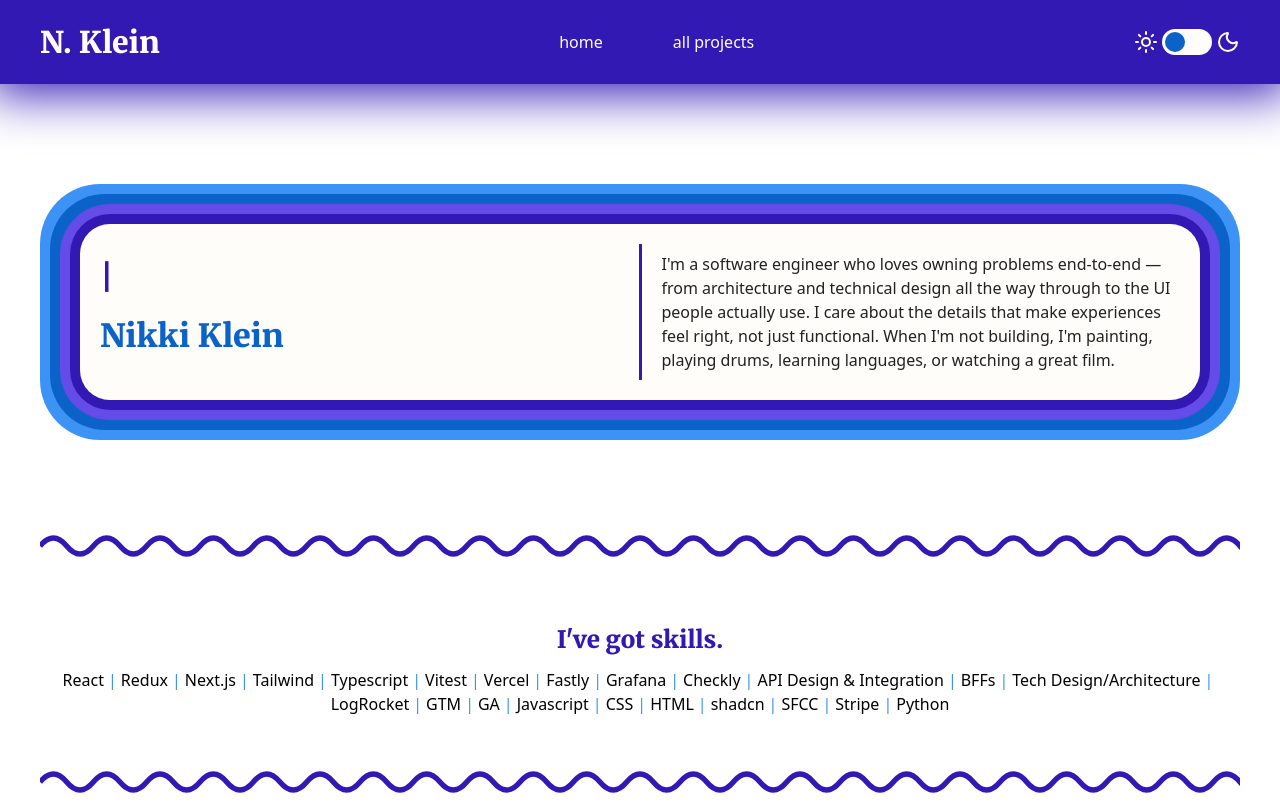
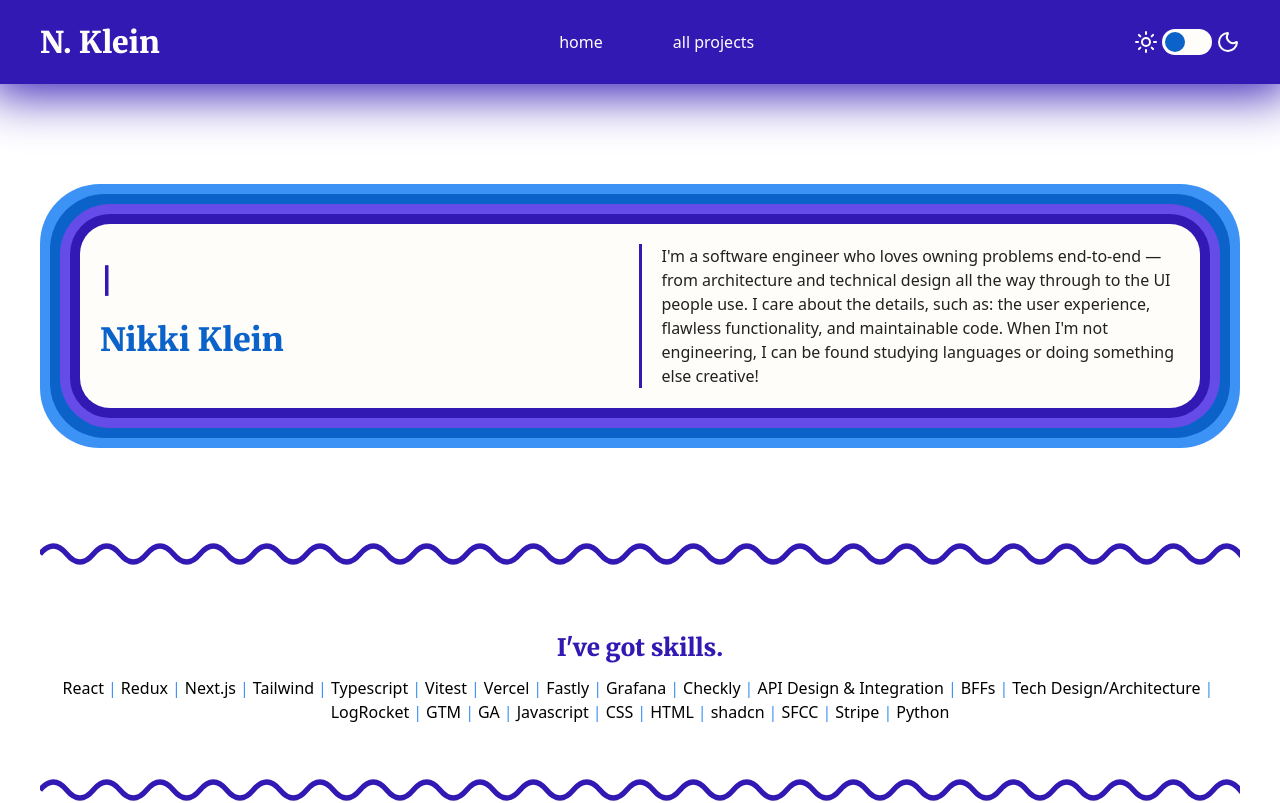
Before and after one commit to kleinlikecalvin/klein_like_calvin_next, a Next.js app: page / in a window 1280 px wide. Shown: the top 803 px of the page. Built offline with nearby package versions, Linux system fonts and the light colour scheme.

Commit message:
Updates to Blurb text

```diff
--- a/app/components/landing/Blurb.tsx
+++ b/app/components/landing/Blurb.tsx
@@ -10,9 +10,9 @@ export default function Blurb() {
         <p className="about text-foreground">
           I'm a software engineer who loves owning problems end-to-end — from
           architecture and technical design all the way through to the UI people
-          actually use. I care about the details that make experiences feel
-          right, not just functional. When I'm not building, I'm painting,
-          playing drums, learning languages, or watching a great film.
+          use. I care about the details, such as: the user experience, flawless
+          functionality, and maintainable code. When I'm not engineering, I can
+          be found studying languages or doing something else creative!
         </p>
       </section>
     </MultiColorContainer>
```
